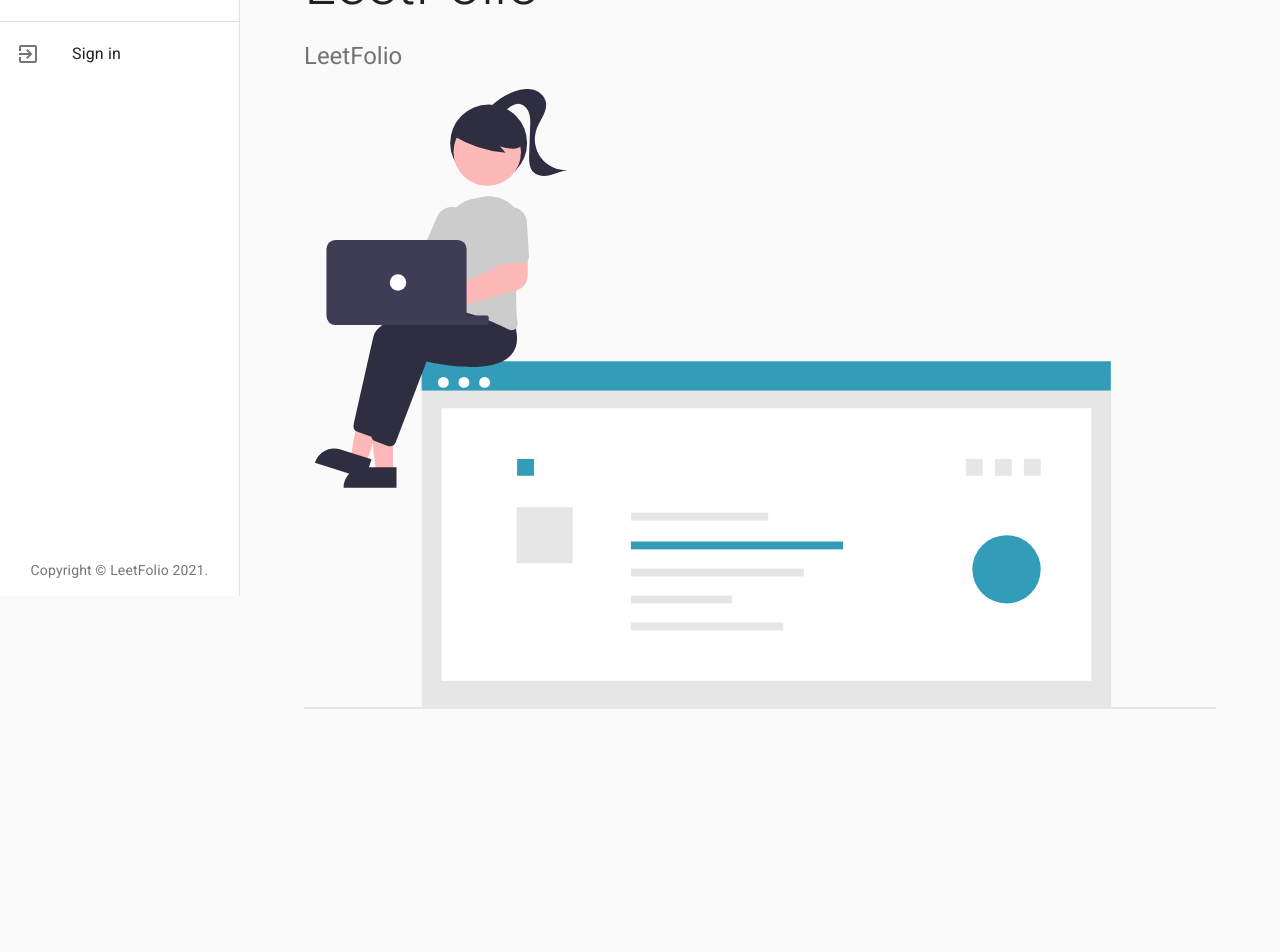
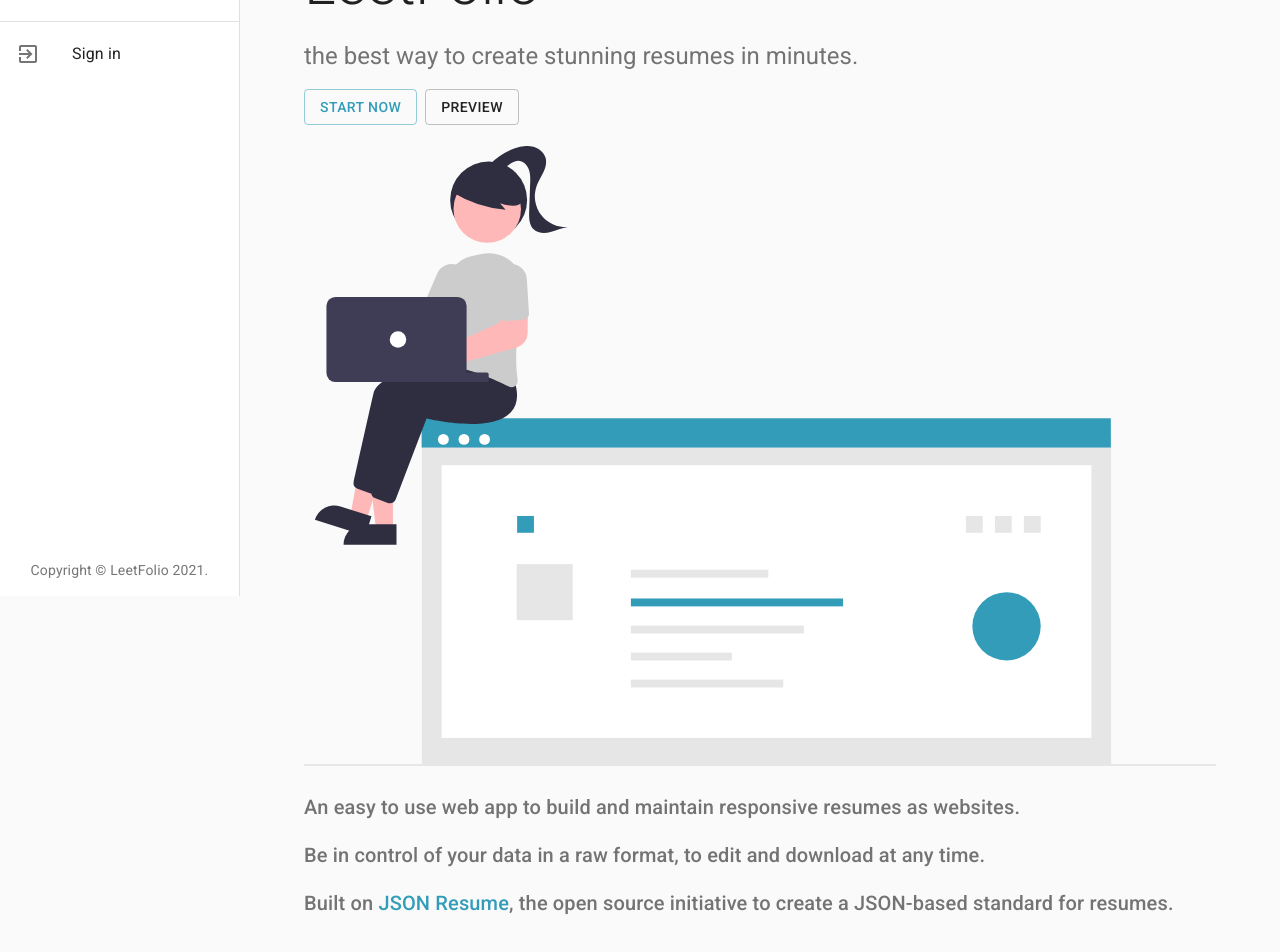
Before and after one commit to JoHoop/leetfolio, a React (Create React App) app: page / in a window 1280 px wide. Shown: the part 204-1156 px from the top of the page. Before the commit the page ends 974 px from the top, so only its background shows below. Built offline with nearby package versions, Linux system fonts and the light colour scheme; no server answers.

Commit message:
Add hero text and buttons to home page

```diff
--- a/src/pages/Editor.js
+++ b/src/pages/Editor.js
@@ -1,17 +1,19 @@
 import React, { useContext } from 'react';
+import { NavLink } from 'react-router-dom';
 import { Button, Box, Typography, makeStyles } from '@material-ui/core';
 import { ResumeContext } from '../components/Resume/ResumeProvider';
 import Form from '@rjsf/material-ui';
 import metaSchemaDraft04 from 'ajv/lib/refs/json-schema-draft-04.json';
 import schema from '../data/schema.json';
 import { Clear, GetApp, Publish, Replay, Save } from '@material-ui/icons';
+import PageviewIcon from '@material-ui/icons/Pageview';
 import { Illustration } from '../components/Illustration';
 import UpdatedResume from '../illustrations/updatedResume.svg';
 
 const useStyles = makeStyles((theme) => ({
   buttons: {
     '& > *': {
-      margin: theme.spacing(1),
+      marginRight: theme.spacing(1),
     },
   },
 }));
@@ -77,6 +79,14 @@
         >
           Download
         </Button>
+        <Button
+          variant='outlined'
+          startIcon={<PageviewIcon />}
+          component={NavLink}
+          to={'/resume'}
+        >
+          Preview
+        </Button>
         <Button variant='outlined' startIcon={<Replay />} onClick={setDefault}>
           Default
         </Button>
--- a/src/pages/Home.js
+++ b/src/pages/Home.js
@@ -1,18 +1,68 @@
 import React from 'react';
-import { Typography } from '@material-ui/core';
+import { Typography, Button, Link, Box, makeStyles } from '@material-ui/core';
+import { NavLink } from 'react-router-dom';
 import { Illustration } from '../components/Illustration';
 import OnlineResume from '../illustrations/onlineResume.svg';
 
+const useStyles = makeStyles((theme) => ({
+  buttons: {
+    '& > *': {
+      marginRight: theme.spacing(1),
+    },
+  },
+}));
+
 export const Home = () => {
+  const classes = useStyles();
+
   return (
     <React.Fragment>
       <Typography component='h1' variant='h2' color='textPrimary' gutterBottom>
         LeetFolio
       </Typography>
       <Typography variant='h5' color='textSecondary' paragraph>
-        LeetFolio
+        the best way to create stunning resumes in minutes.
       </Typography>
+
+      <Box className={classes.buttons}>
+        <Button
+          variant='outlined'
+          color='primary'
+          component={NavLink}
+          to={'/editor'}
+        >
+          Start now
+        </Button>
+        <Button
+          variant='outlined'
+          color='default'
+          component={NavLink}
+          to={'/resume'}
+        >
+          Preview
+        </Button>
+      </Box>
+
+      <br />
       <Illustration illustration={OnlineResume} />
+      <br />
+      <br />
+      <Typography variant='h6' color='textSecondary' paragraph>
+        An easy to use web app to build and maintain responsive resumes as
+        websites.
+      </Typography>
+      <Typography variant='h6' color='textSecondary' paragraph>
+        Be in control of your data in a raw format, to edit and download at any
+        time.
+      </Typography>
+      <Typography variant='h6' color='textSecondary' paragraph>
+        Built on{' '}
+        <Link href='https://jsonresume.org' underline='none'>
+          JSON Resume
+        </Link>
+        , the open source initiative to create a JSON-based standard for
+        resumes.
+      </Typography>
     </React.Fragment>
   );
 };
```
